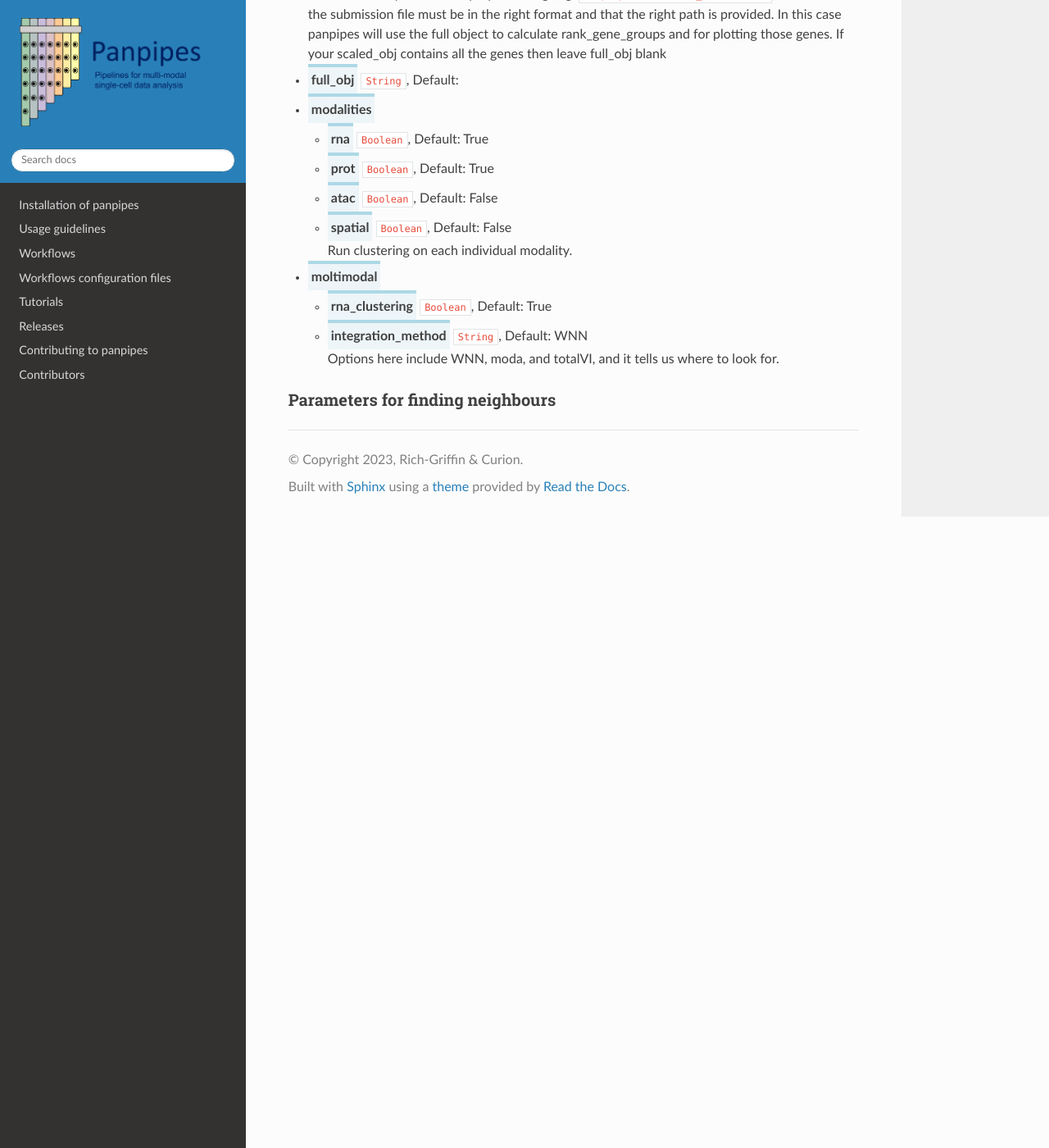
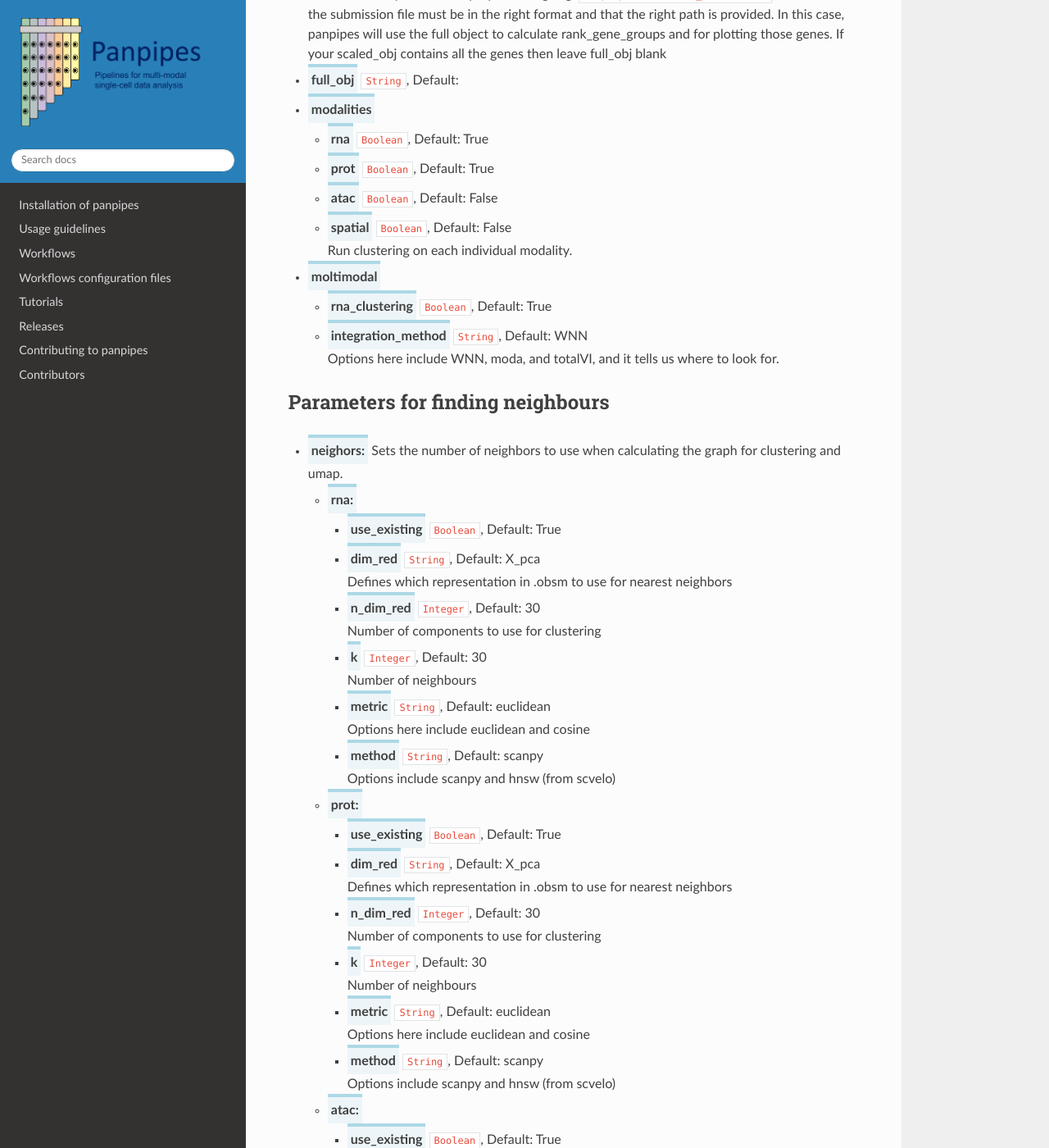
Before and after one commit to bio-la/panpipes-nextflow, a Sphinx documentation site: the page built from docs/yaml_docs/pipeline_clustering_yml.md, in a window 1280 px wide and 1400 px high, scrolled down 1407 px. Shown: the whole window at 82% size. Built offline with Sphinx 7.4.7 and the Read the Docs theme 2.0.0, drawn with Linux system fonts in a browser that asks for light colours; some of the changed text lies outside the part shown.

Commit message:
Update pipeline_clustering_yml.md

```diff
--- a/docs/yaml_docs/pipeline_clustering_yml.md
+++ b/docs/yaml_docs/pipeline_clustering_yml.md
@@ -55,7 +55,7 @@
 
 - <span class="parameter">scaled_obj</span> `String`, Mandatory parameter, Default: mdata_scaled.h5mu<br>
  Path to the output file from preprocessing (e.g. `../preprocess/mdata_scaled.h5mu`).
- Ensure that the submission file must be in the right format and that the right path is provided. In this case panpipes will use the full object to calculate rank_gene_groups and for plotting those genes. If your scaled_obj contains all the genes then leave full_obj blank
+ Ensure that the submission file must be in the right format and that the right path is provided. In this case, panpipes will use the full object to calculate rank_gene_groups and for plotting those genes. If your scaled_obj contains all the genes then leave full_obj blank
 
 - <span class="parameter">full_obj</span> `String`, Default: <br>
 
@@ -71,4 +71,75 @@
   - <span class="parameter">integration_method</span> `String`, Default: WNN<br>
   Options here include WNN, moda, and totalVI, and it tells us where to look for.
 
-### Parameters for finding neighbours
+## Parameters for finding neighbours
+
+- <span class="parameter">neighors:</span>
+ Sets the number of neighbors to use when calculating the graph for clustering and umap.
+  - <span class="parameter">rna:</span>
+
+     - <span class="parameter">use_existing </span> `Boolean`, Default: True<br>
+     - <span class="parameter">dim_red </span> `String`, Default: X_pca<br>
+       Defines which representation in .obsm to use for nearest neighbors
+     - <span class="parameter">n_dim_red</span> `Integer`, Default: 30<br>
+       Number of components to use for clustering
+     - <span class="parameter">k</span> `Integer`, Default: 30<br>
+       Number of neighbours
+     - <span class="parameter">metric</span> `String`, Default: euclidean<br>
+       Options here include euclidean and cosine
+     - <span class="parameter">method</span> `String`, Default: scanpy<br>
+       Options include scanpy and hnsw (from scvelo)
+
+
+  - <span class="parameter">prot:</span>
+
+     - <span class="parameter">use_existing </span> `Boolean`, Default: True<br>
+     - <span class="parameter">dim_red </span> `String`, Default: X_pca<br>
+       Defines which representation in .obsm to use for nearest neighbors
+     - <span class="parameter">n_dim_red</span> `Integer`, Default: 30<br>
+       Number of components to use for clustering
+     - <span class="parameter">k</span> `Integer`, Default: 30<br>
+       Number of neighbours
+     - <span class="parameter">metric</span> `String`, Default: euclidean<br>
+       Options here include euclidean and cosine
+     - <span class="parameter">method</span> `String`, Default: scanpy<br>
+       Options include scanpy and hnsw (from scvelo)
+
+
+  - <span class="parameter">atac:</span>
+
+     - <span class="parameter">use_existing </span> `Boolean`, Default: True<br>
+     - <span class="parameter">dim_red </span> `String`, Default: X_lsi<br>
+       Defines which representation in .obsm to use for nearest neighbors
+     - <span class="parameter">n_dim_red</span> `Integer`, Default: 1<br>
+       Number of components to use for clustering
+     - <span class="parameter">k</span> `Integer`, Default: 30<br>
+       Number of neighbours
+     - <span class="parameter">metric</span> `String`, Default: euclidean<br>
+       Options here include euclidean and cosine
+     - <span class="parameter">method</span> `String`, Default: scanpy<br>
+       Options include scanpy and hnsw (from scvelo)
+
+
+
+  - <span class="parameter">spatial:</span>
+
+     - <span class="parameter">use_existing </span> `Boolean`, Default: False<br>
+     - <span class="parameter">dim_red </span> `String`, Default: X_pca<br>
+       Defines which representation in .obsm to use for nearest neighbors
+     - <span class="parameter">n_dim_red</span> `Integer`, Default: 30<br>
+       Number of components to use for clustering
+     - <span class="parameter">k</span> `Integer`, Default: 30<br>
+       Number of neighbours
+     - <span class="parameter">metric</span> `String`, Default: euclidean<br>
+       Options here include euclidean and cosine
+     - <span class="parameter">method</span> `String`, Default: scanpy<br>
+       Options include scanpy and hnsw (from scvelo)
+
+## Parameters for umap calculation
+
+
+  - <span class="parameter">umap:</span>
+
+     - <span class="parameter">run </span> `Boolean`, Default: True<br>
+     - <span class="parameter">rna:</span>
+         - <span class="parameter">mindist </span> `Float`, Default: 0.25  0.5<br> (AAAAAAAAAASSSSSSKKKKKKK)
```
Also changed, not shown: other parts of docs/yaml_docs/pipeline_clustering_yml.md (+1 -1 lines).
